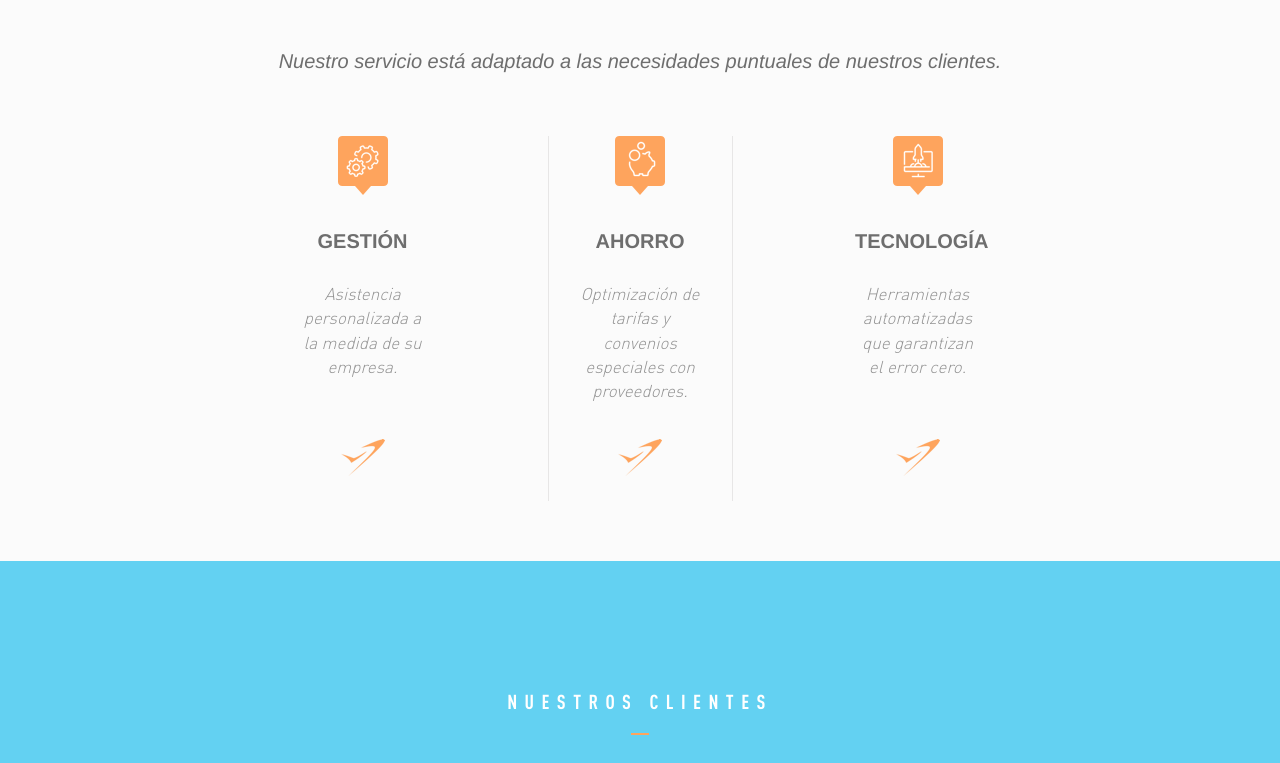
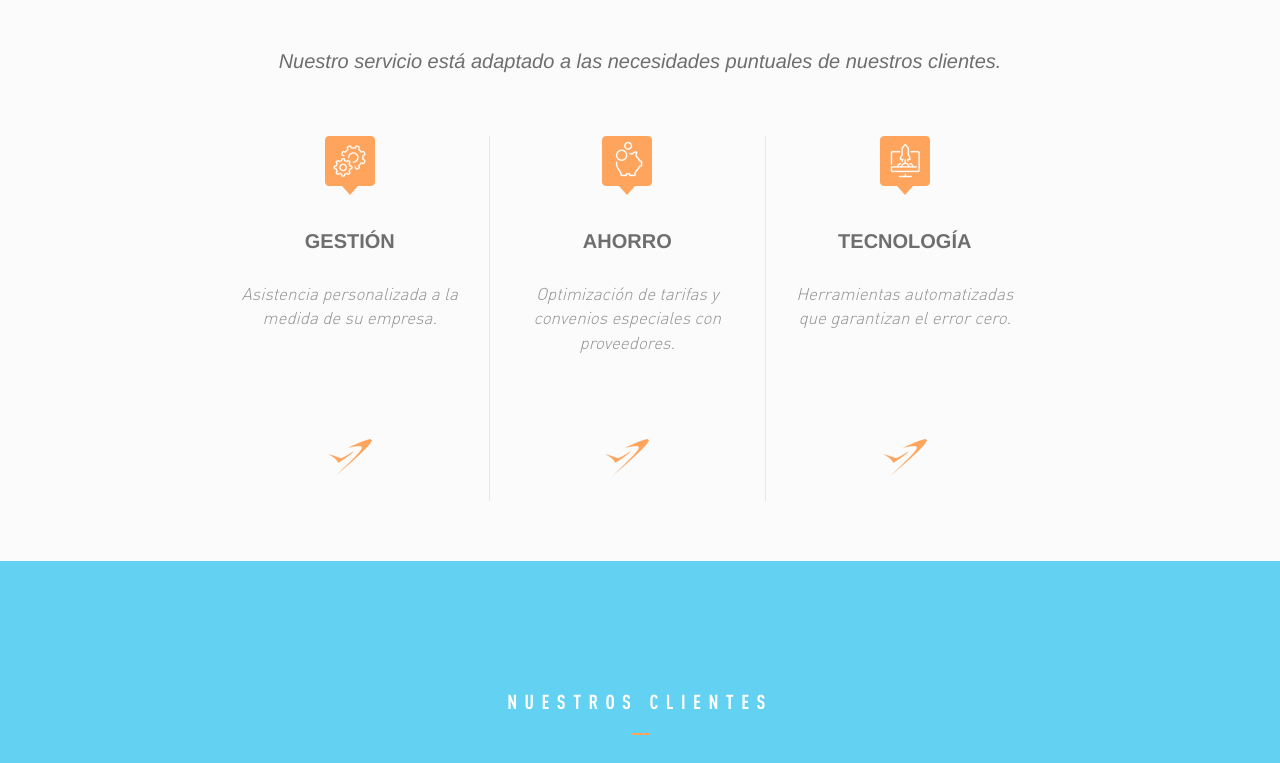
Before and after one commit to SocialProp/BTMarg, a website with bundled scripts: page index.html in a window 1280 px wide. Shown: the part 1753-2516 px from the top of the page. Built offline with nearby package versions, Linux system fonts and the light colour scheme.

Commit message:
cambio en cajass

```diff
--- a/css/style.sass
+++ b/css/style.sass
@@ -212,6 +212,8 @@ h3
     font-family: Helvetica
     font-style: oblique
   .boxes
+    @media only screen and (min-width: 1024px)
+      margin-left: -4px
     padding-top: 50px
     margin-bottom: 60px
     .girar
--- a/index.html
+++ b/index.html
@@ -137,7 +137,7 @@
     <div class="row">
       <div class="container boxes">
         <div class="col-xs-12 col-sm-12 col-md-12 col-lg-12">
-          <div class="col-sm-2 col-sm-offset-2 col-md-4 col-lg-2 col-lg-offset-2">
+          <div class="col-sm-2 col-sm-offset-2 col-md-4 col-lg-3">
             <div class="row">
               <div class="wow fadeInUp col-sm-2 col-md-12 col-12 gestioncolumna">
                 <div class="col-sm-4 col-md-12 col-lg-12 text-middle">
@@ -154,7 +154,7 @@
               </div>
             </div>
           </div>
-          <div class="wow fadeInUp col-sm-2 col-md-4 col-lg-2 col-lg-offset-1 ahorrocolumna">
+          <div class="wow fadeInUp col-sm-2 col-md-4 col-lg-3 ahorrocolumna">
             <div class="row box">
               <div class="col-sm-4 col-md-12 col-12">
                 <div class="col-sm-4 col-md-12 col-lg-12 text-middle">
@@ -171,7 +171,7 @@
               </div>
             </div>
           </div>
-          <div class="wow fadeInUp col-sm-4 col-md-4 col-lg-2 col-lg-offset-1 tecnologiacolumna">
+          <div class="wow fadeInUp col-sm-4 col-md-4 col-lg-3 tecnologiacolumna">
             <div class="row">
               <div class="col-sm-4 col-md-12 col-lg-12">
                 <div class="col-sm-4 col-md-12 col-lg-12 text-middle">
```
Also changed, not shown: css/style.css, css/style.min.css.
